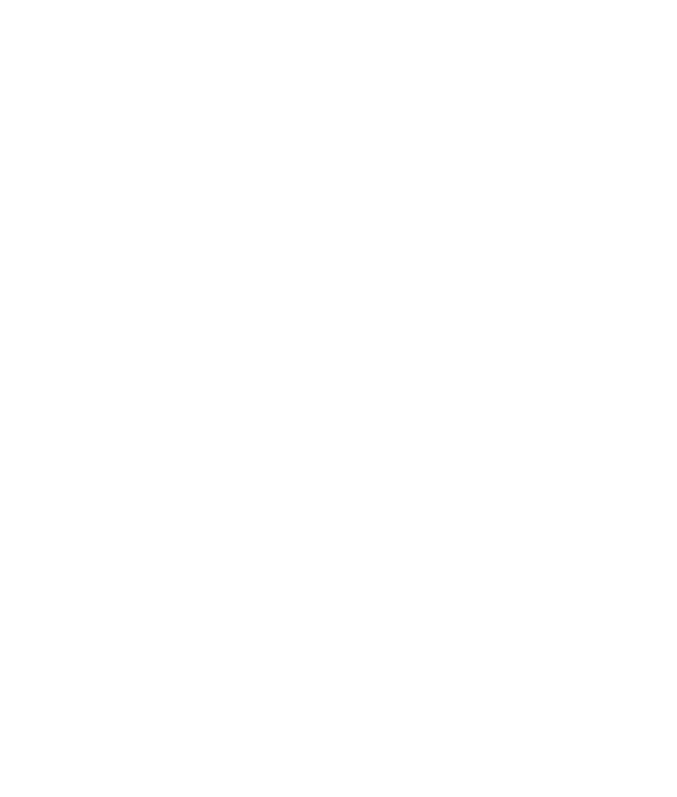
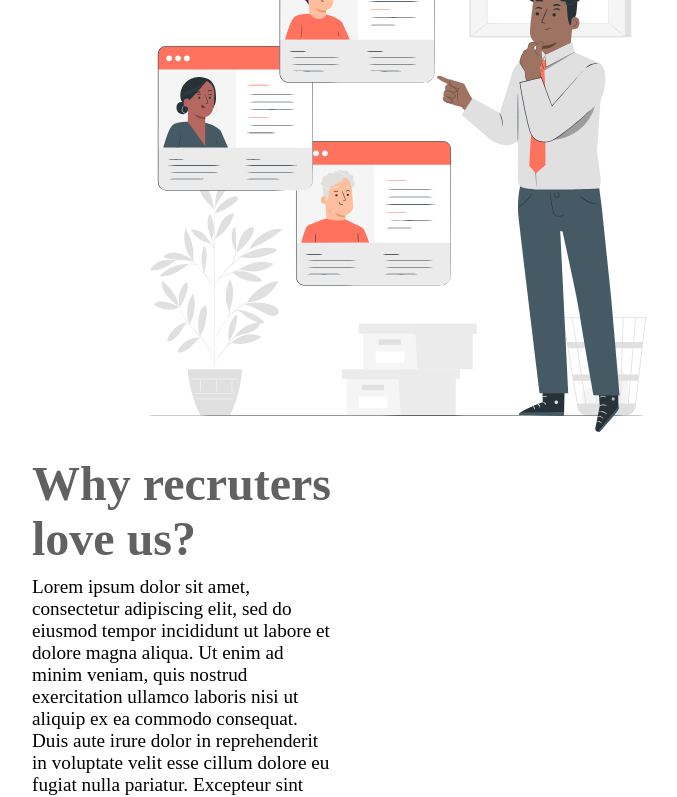
Before and after one commit to varshaa-7/Hire_Me, a React (Vite) app: page / in a window 1280 px wide. Shown: the part 1310-2107 px from the top of the page, without its empty margins (308-985 px from the left). Before the commit the page ends 1190 px from the top, so only its background shows below. Built offline with nearby package versions, Linux system fonts and the light colour scheme.

Commit message:
Love us section

```diff
--- a/src/App.jsx
+++ b/src/App.jsx
@@ -3,6 +3,7 @@
 import './App.css'
 import Hero from "./Components/Hero.jsx";
 import Achivements from "./Components/Achivements.jsx";
+import Loveus from "./Components/Loveus.jsx";
 function App() {
   const [count, setCount] = useState(0)
 
@@ -11,6 +12,7 @@
         <Navbar/>
         <Hero/>
         <Achivements/>
+        <Loveus/>
     </>
   )
 }
--- /dev/null
+++ b/src/Components/Loveus.jsx
@@ -0,0 +1,18 @@
+import React from 'react';
+import styles from '../Styles/loveus.module.scss'
+function Loveus(props) {
+    return (
+        <>
+        <div className={styles.outerBox}>
+        <div className={styles.leftBox}><img className={styles.recruterImg} src='/public/recruter.svg'/></div>
+            <div className={styles.rightBox}>
+                <p className={styles.heading}>Why recruters <br/>love us?</p>
+                <p className={styles.subHeading}>Lorem ipsum dolor sit amet, consectetur adipiscing elit, sed do eiusmod tempor incididunt ut labore et dolore magna aliqua. Ut enim ad minim veniam, quis nostrud exercitation ullamco laboris nisi ut aliquip ex ea commodo consequat. Duis aute irure dolor in reprehenderit in voluptate velit esse cillum dolore eu fugiat nulla pariatur. Excepteur sint occaecat cupidatat non proident, sunt in culpa qui officia deserunt mollit anim id est laborum.</p>
+            </div>
+
+        </div>
+        </>
+    );
+}
+
+export default Loveus;
--- /dev/null
+++ b/src/Styles/loveus.module.scss
@@ -0,0 +1,32 @@
+@import "global";
+.outerBox{
+  height: 90vh;
+  width: 100vw;
+  display: flex;
+  align-items: center;
+  justify-content: space-evenly;
+  flex-wrap: wrap;
+}
+.leftBox{
+  width: 700px;
+  min-height: 400px;
+  height: auto;
+  padding-left: 10%;
+  //border: 2px solid red;
+}
+.rightBox{
+  width: 600px;
+  min-height: 400px;
+  height: auto;
+  //border: 2px solid red;
+}
+.heading{
+  font-size: 3rem;
+  font-weight: bold;
+  color: $grey;
+  padding: 0 20% 10px 0;
+}
+.subHeading{
+  font-size: 1.2rem;
+  padding: 0 50% 0 0;
+}
```
Also changed, not shown: public/recruter.svg (added).
